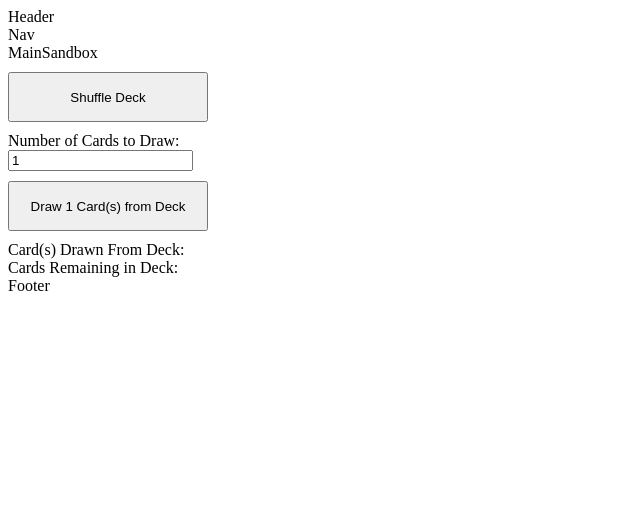
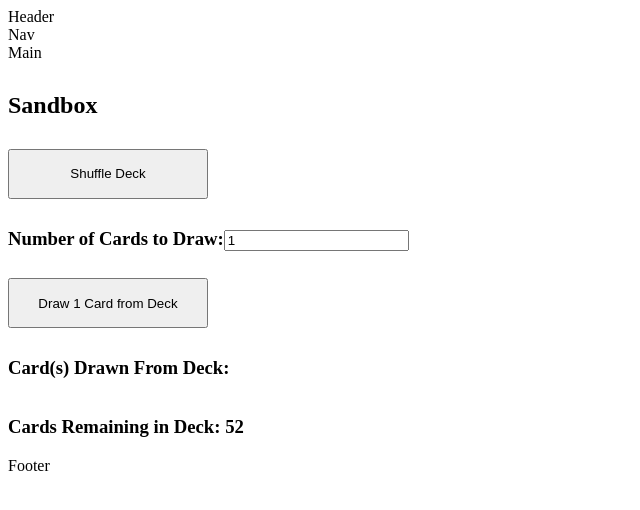
Before and after one commit to AntCannon/warpg-card-game, a React (Vite) app: page / in a window 1280 px wide. Shown: the top 510 px of the page, without its empty margins (0-640 px from the left). Built offline with nearby package versions, Linux system fonts and the light colour scheme.

Commit message:
style and update sandbox

```diff
--- a/src/components/Sandbox.jsx
+++ b/src/components/Sandbox.jsx
@@ -26,6 +26,7 @@ export default function Sandbox(){
   console.log(watchNumCardsToDraw)
 
   function handleShuffleDeck() {
+    setCardsDrawnFromDeck({})
     shuffleDeck()
     reset()
   }
@@ -52,11 +53,10 @@ export default function Sandbox(){
 
   return (
     <>
-      Sandbox
+      <h2>Sandbox</h2>
       <button onClick={handleShuffleDeck}>Shuffle Deck</button>
       <form className="card-draw-form" onSubmit={handleSubmit(onSubmit)}>
-        <label>Number of Cards to Draw:
-          <br />
+        <label><h3 style={{ display: "inline-block" }}>Number of Cards to Draw:</h3>
           <input
             className="input-deck-draw-count"
             type="number"
@@ -64,16 +64,16 @@ export default function Sandbox(){
             {...register("numCardsToDraw")}
           />
         </label>
-        <button type="submit">Draw {watchNumCardsToDraw} Card(s) from Deck</button>
+        <button type="submit">Draw {watchNumCardsToDraw} Card{watchNumCardsToDraw > 1 ? "(s)" : ""} from Deck</button>
       </form>
       <div>
-        Card(s) Drawn From Deck:
+        <h3>Card(s) Drawn From Deck:</h3>
         <div className="cards">
           {cardsDrawnFromDeck.cards?.map(({code, image}) => (
             <img className="card" src={image} key={code} />
           ))}
         </div>
-        Cards Remaining in Deck: {cardsDrawnFromDeck?.remaining}
+        <h3>Cards Remaining in Deck: {cardsDrawnFromDeck?.remaining || 52}</h3>
       </div>
     </>
   )
```
